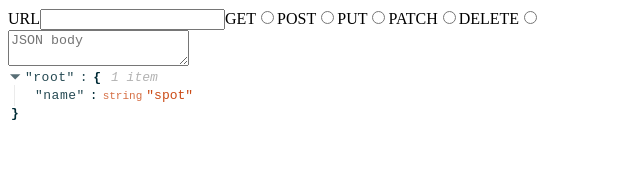
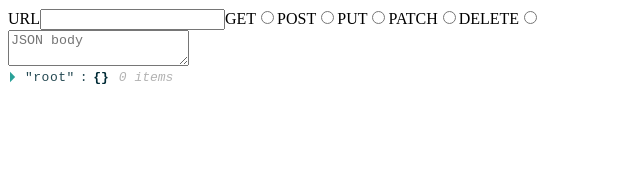
Before and after one commit to gabrielsimek/React-RESTy, a React app: page / in a window 1280 px wide. Shown: the top 171 px of the page, without its empty margins (0-640 px from the left). Built offline with nearby package versions, Linux system fonts and the light colour scheme.

Commit message:
fetch function created and wired to submit

```diff
--- a/src/components/app/App.jsx
+++ b/src/components/app/App.jsx
@@ -1,5 +1,5 @@
 import React from 'react';
-import RESTy from '../../cointainers/RESTy';
+import RESTy from '../../containers/RESTy';
 export default function App() {
   return (
     <>
--- a/src/components/controls/RequestInputs.jsx
+++ b/src/components/controls/RequestInputs.jsx
@@ -1,4 +1,4 @@
-import React, { useState } from 'react';
+import React from 'react';
 import PropTypes from 'prop-types';
 
 const RequestInputs = ({ url, method, body, onChange, onSubmit }) => {
@@ -21,7 +21,9 @@ const RequestInputs = ({ url, method, body, onChange, onSubmit }) => {
   //   };
   return (
     <>
-      <form name="request-form">
+      <form name="request-form"
+        onSubmit={onSubmit}
+      >
         <label>
             URL
           <input
@@ -88,13 +90,14 @@ const RequestInputs = ({ url, method, body, onChange, onSubmit }) => {
           form="request-form"
           name="body"
           onChange={onChange}
+          value={body}
         ></textarea>
       </label>
     </>
   );
 };
 
-RequestInputs.PropTypes = {
+RequestInputs.propTypes = {
   method: PropTypes.string.isRequired,
   url: PropTypes.string.isRequired,
   body: PropTypes.string,
--- a/src/components/display/ResponseDisplay.jsx
+++ b/src/components/display/ResponseDisplay.jsx
@@ -4,12 +4,12 @@ import PropTypes, { object } from 'prop-types';
 
 const ResponseDisplay = ({ response }) => {
   return <ReactJson
-    src={{ name: 'spot' }}
+    src={response}
   />;
 };
 
 export default ResponseDisplay;
 
-ResponseDisplay.PropTypes = {
+ResponseDisplay.propTypes = {
   response: PropTypes.object
 };
--- a/src/cointainers/RESTy.jsx
+++ b/src/containers/RESTy.jsx
@@ -1,24 +1,35 @@
 import React, { Component } from 'react';
 import RequestInputs from '../components/controls/RequestInputs';
 import ResponseDisplay from '../components/display/ResponseDisplay';
-
+import makeRequest from '../services/dynamicFetch';
 export default class RESTy extends Component {
     state = {
       url: '',
       method: '',
-      body: ''
+      body: '',
+      response: {}
+      //array or obj?
     };
     handleReqChange = ({ target }) => {
       this.setState({ [target.name] : target.value });
     }
+
+    handleSubmit  = async (e) => {
+      const { url, method, body } = this.state;
+      e.preventDefault();
+      const res = await makeRequest(url, method, body);
+      console.log(res);
+
+    }
     render() {
-      const { url, method, body } = this.state;
+      const { url, method, body, response } = this.state;
       return (
         <>
           <RequestInputs url={url} method={method} body={body}
             onChange={this.handleReqChange}
+            onSubmit={this.handleSubmit}
           />
-          <ResponseDisplay/>
+          <ResponseDisplay response={response}/>
         </>
       );
     }
--- /dev/null
+++ b/src/services/dynamicFetch.js
@@ -0,0 +1,17 @@
+const makeRequest = async (url, method, body) => {
+  let res;
+  if(body){
+    res = await fetch(url, {
+      method,
+      body
+    });
+  }
+  res = await fetch(url, {
+    method
+  });
+
+  const json = await res.json();
+  return json;
+};
+
+export default makeRequest;
```
Also changed, not shown: 1 other file (tests, documents, lock files or other folders).
